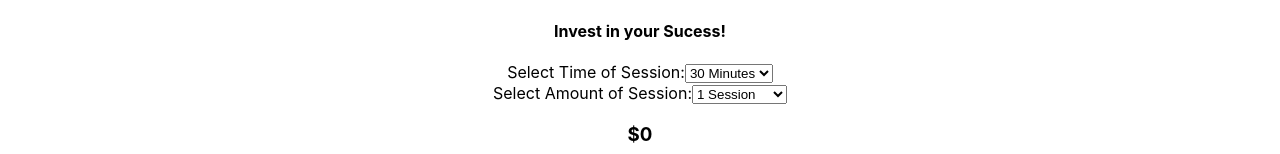
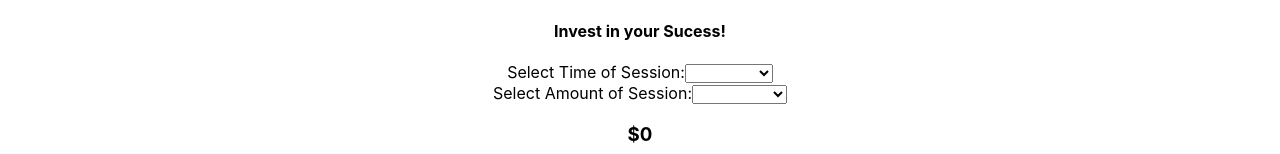
Before and after one commit to Duggan1/Trish-the-Teacher, a React (Create React App) app: page /payment in a window 1280 px wide. Shown: the part 305-459 px from the top of the page. Built offline with nearby package versions, Linux system fonts and the light colour scheme.

Commit message:
noon push

```diff
--- a/src/Payment.js
+++ b/src/Payment.js
@@ -27,6 +27,7 @@ function Payment() {
         <label>
           Select Time of Session:
           <select value={timeC} onChange={handleTimeC}>
+            <option value=""></option>
             <option value="30">30 Minutes</option>
             <option value="60">1 Hour</option>
             {/* Add more payment options as needed */}
@@ -35,7 +36,8 @@ function Payment() {
         <label>
           Select Amount of Session:
           <select value={Amount} onChange={handleAmmount}>
-          <option value="1">1 Session</option>
+          <option value=""></option>
+            <option value="1">1 Session</option>
             <option value="5">5 Sessions</option>
             <option value="10">10 Sessions</option>
             <option value="20">20 Sessions</option>
```
